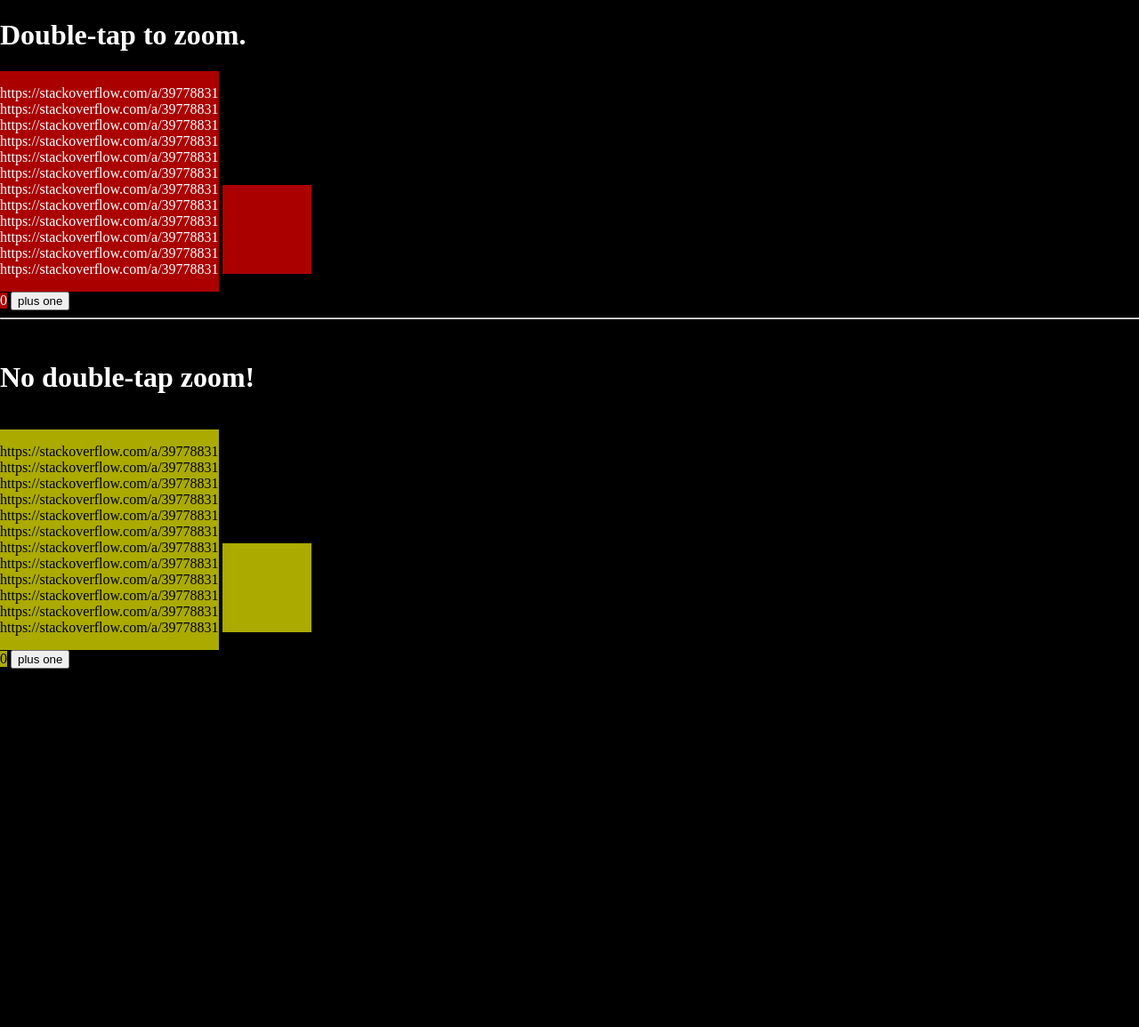
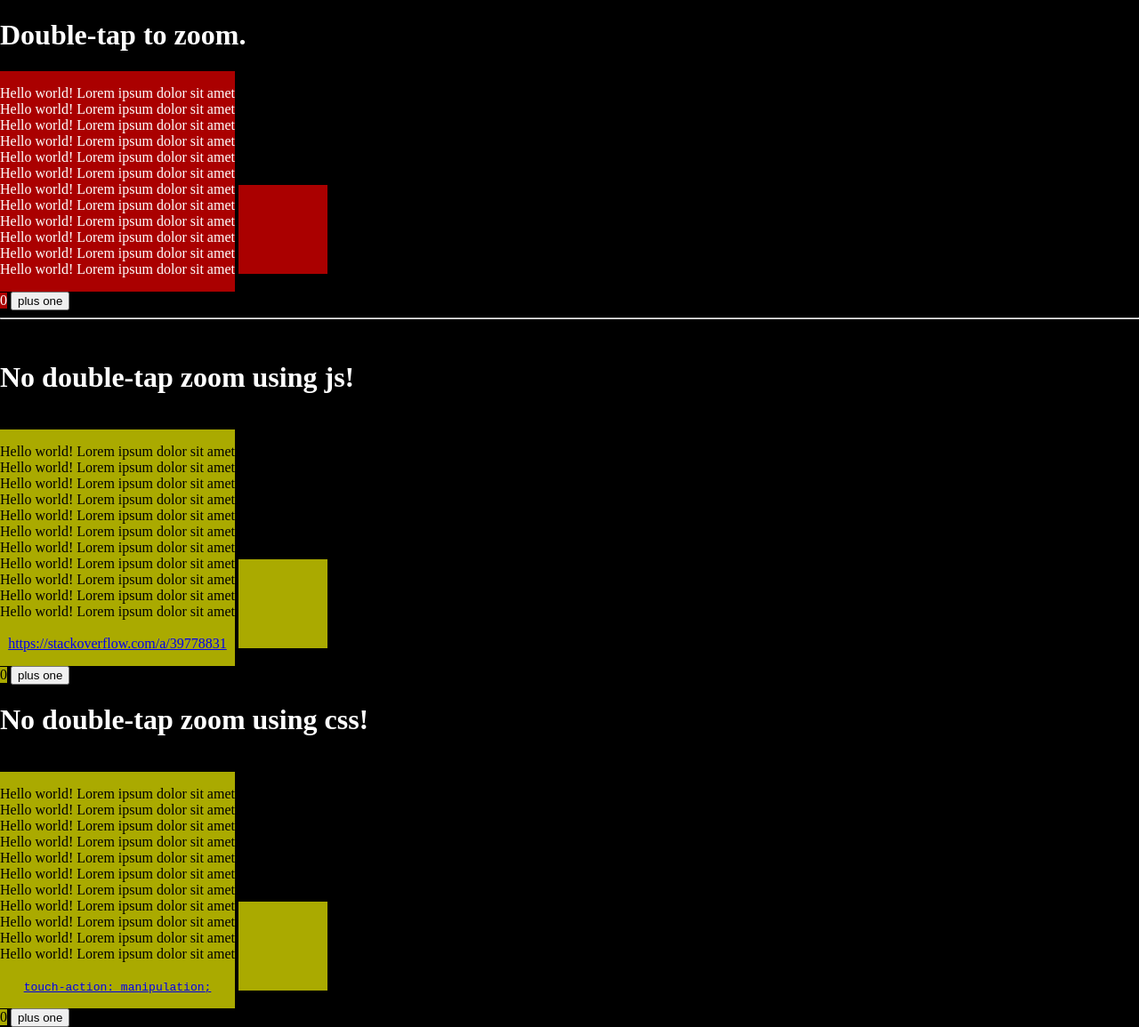
Before and after one commit to acdpsn/web-experiments, a plain HTML site: page experiments/ios-safari-double-tap-zoom-prevention-test/index.html in a window 1280 px wide. Shown: the whole page at 89% size. Before the commit the page ends 821 px from the top, so only its background shows below. Drawn offline with Linux system fonts and the light colour scheme.

Commit message:
update safari zoom prevention test

```diff
--- a/experiments/ios-safari-double-tap-zoom-prevention-test/index.html
+++ b/experiments/ios-safari-double-tap-zoom-prevention-test/index.html
@@ -28,24 +28,27 @@
 				background-color: #aa0;
 				display: inline-block;
 			}
+			#noZoomTouchAction {
+				touch-action: manipulation;
+			}
 		</style>
 	</head>
 	<body>
 		<h1>Double-tap to zoom.</h1>
 		<div class="center redbg">
 			<p>
-				https://stackoverflow.com/a/39778831<br>
-				https://stackoverflow.com/a/39778831<br>
-				https://stackoverflow.com/a/39778831<br>
-				https://stackoverflow.com/a/39778831<br>
-				https://stackoverflow.com/a/39778831<br>
-				https://stackoverflow.com/a/39778831<br>
-				https://stackoverflow.com/a/39778831<br>
-				https://stackoverflow.com/a/39778831<br>
-				https://stackoverflow.com/a/39778831<br>
-				https://stackoverflow.com/a/39778831<br>
-				https://stackoverflow.com/a/39778831<br>
-				https://stackoverflow.com/a/39778831<br>
+				Hello world! Lorem ipsum dolor sit amet<br>
+				Hello world! Lorem ipsum dolor sit amet<br>
+				Hello world! Lorem ipsum dolor sit amet<br>
+				Hello world! Lorem ipsum dolor sit amet<br>
+				Hello world! Lorem ipsum dolor sit amet<br>
+				Hello world! Lorem ipsum dolor sit amet<br>
+				Hello world! Lorem ipsum dolor sit amet<br>
+				Hello world! Lorem ipsum dolor sit amet<br>
+				Hello world! Lorem ipsum dolor sit amet<br>
+				Hello world! Lorem ipsum dolor sit amet<br>
+				Hello world! Lorem ipsum dolor sit amet<br>
+				Hello world! Lorem ipsum dolor sit amet<br>
 			</p>
 		</div>
 		<div class="redbg" style="width: 100px; height: 100px;">
@@ -57,22 +60,23 @@
 		<hr>
 		<br>
 		<div id="noZoom">
-			<h1>No double-tap zoom!</h1>
+			<h1>No double-tap zoom using js!</h1>
 			<br>
 			<div class="center yellowbg">
 				<p>
-					https://stackoverflow.com/a/39778831<br>
-					https://stackoverflow.com/a/39778831<br>
-					https://stackoverflow.com/a/39778831<br>
-					https://stackoverflow.com/a/39778831<br>
-					https://stackoverflow.com/a/39778831<br>
-					https://stackoverflow.com/a/39778831<br>
-					https://stackoverflow.com/a/39778831<br>
-					https://stackoverflow.com/a/39778831<br>
-					https://stackoverflow.com/a/39778831<br>
-					https://stackoverflow.com/a/39778831<br>
-					https://stackoverflow.com/a/39778831<br>
-					https://stackoverflow.com/a/39778831<br>
+					Hello world! Lorem ipsum dolor sit amet<br>
+					Hello world! Lorem ipsum dolor sit amet<br>
+					Hello world! Lorem ipsum dolor sit amet<br>
+					Hello world! Lorem ipsum dolor sit amet<br>
+					Hello world! Lorem ipsum dolor sit amet<br>
+					Hello world! Lorem ipsum dolor sit amet<br>
+					Hello world! Lorem ipsum dolor sit amet<br>
+					Hello world! Lorem ipsum dolor sit amet<br>
+					Hello world! Lorem ipsum dolor sit amet<br>
+					Hello world! Lorem ipsum dolor sit amet<br>
+					Hello world! Lorem ipsum dolor sit amet<br>
+					<br>
+					<a href="https://stackoverflow.com/a/39778831">https://stackoverflow.com/a/39778831</a><br>
 				</p>
 			</div>
 			<div class="yellowbg" style="width: 100px; height: 100px;"></div>
@@ -80,9 +84,35 @@
 			<div class="yellowbg mid" id="secondCounter">0</div>
 			<button onclick="incrementSecond()">plus one</button>
 		</div>
+		<div id="noZoomTouchAction">
+			<h1>No double-tap zoom using css!</h1>
+			<br>
+			<div class="center yellowbg">
+				<p>
+					Hello world! Lorem ipsum dolor sit amet<br>
+					Hello world! Lorem ipsum dolor sit amet<br>
+					Hello world! Lorem ipsum dolor sit amet<br>
+					Hello world! Lorem ipsum dolor sit amet<br>
+					Hello world! Lorem ipsum dolor sit amet<br>
+					Hello world! Lorem ipsum dolor sit amet<br>
+					Hello world! Lorem ipsum dolor sit amet<br>
+					Hello world! Lorem ipsum dolor sit amet<br>
+					Hello world! Lorem ipsum dolor sit amet<br>
+					Hello world! Lorem ipsum dolor sit amet<br>
+					Hello world! Lorem ipsum dolor sit amet<br>
+					<br>
+					<code><a href="https://developer.mozilla.org/en-US/docs/Web/CSS/touch-action#manipulation">touch-action: manipulation;</a></code><br>
+				</p>
+			</div>
+			<div class="yellowbg" style="width: 100px; height: 100px;"></div>
+			<br>
+			<div class="yellowbg mid" id="thirdCounter">0</div>
+			<button onclick="incrementThird()">plus one</button>
+		</div>
 		<script type="text/javascript">
 			var firstNum = 0;
 			var secondNum = 0;
+			var thirdNum = 0;
 			function preventZoom(e) {
 				var t2 = e.timeStamp;
 				var t1 = e.currentTarget.dataset.lastTouch || t2;
@@ -103,6 +133,10 @@
 				secondNum++;
 				document.getElementById("secondCounter").innerHTML = secondNum;
 			}
+			function incrementThird() {
+				thirdNum++;
+				document.getElementById("thirdCounter").innerHTML = thirdNum;
+			}
 			document.getElementById("noZoom").addEventListener('touchstart', preventZoom);
 		</script>
 	</body>
```
